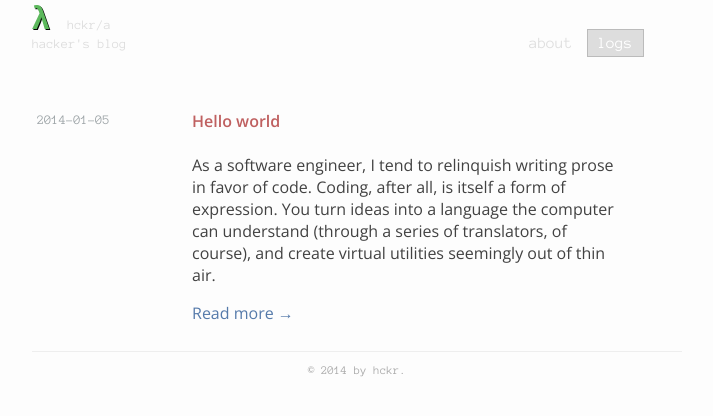
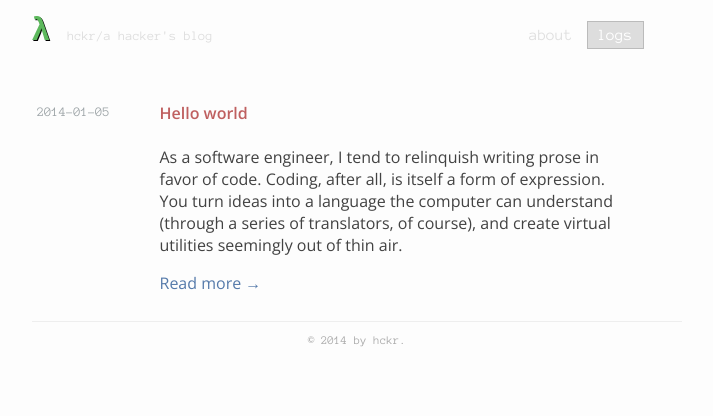
Before and after one commit to bitjockey42/astrohckr.github.io, a Jekyll site: the page built from index.md, in a window 1280 px wide. Shown: the top 416 px of the page, without its empty margins (283-996 px from the left). Built offline with Jekyll 4.4.1, drawn with Linux system fonts in a browser that asks for light colours; Markdown is read by kramdown in place of the engine named in the settings.

Commit message:
Created a custom col class set to use in header.

```diff
--- a/_includes/header.html
+++ b/_includes/header.html
@@ -1,6 +1,6 @@
 <header>
   <div class="row">
-  <div class="col-1">
+  <div class="col-lg-1">
     <h1 class="header-site-title">
       &lambda;
     </h1>
@@ -18,7 +18,7 @@
     </p>
   </div>
 
-  <div class="col-2">
+  <div class="col-lg-2">
     {% include nav.html %}
   </div>
 </div>
--- a/assets/stylesheets/layout.css
+++ b/assets/stylesheets/layout.css
@@ -8,13 +8,23 @@
     clear: both;
 }
 
+.col-lg-1 {
+    display: inline-block;
+    width: 35%;
+}
+
+.col-lg-2 {
+    display: inline-block;
+    width: 60%;
+}
+
 .col-1 {
-    width: 20%;
+    width: 15%;
     display: inline-block;
 }
 
 .col-2 {
-    width: 75%;
+    width: 80%;
     display: inline-block;
 }
 
```
